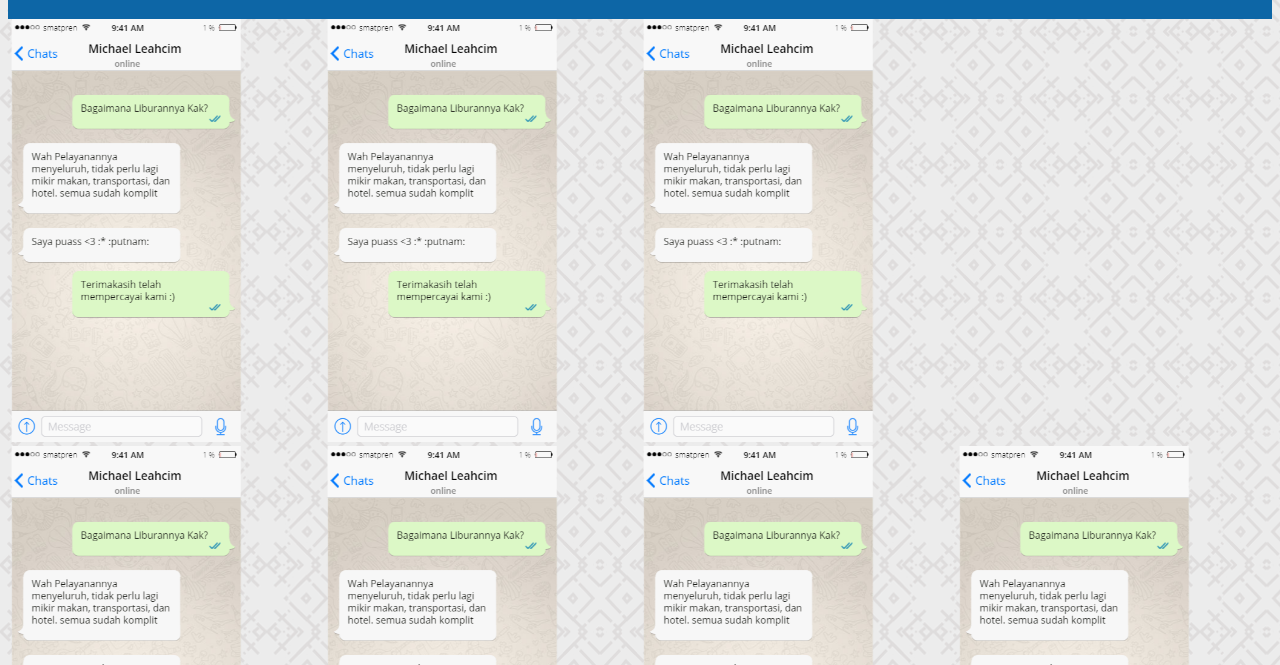
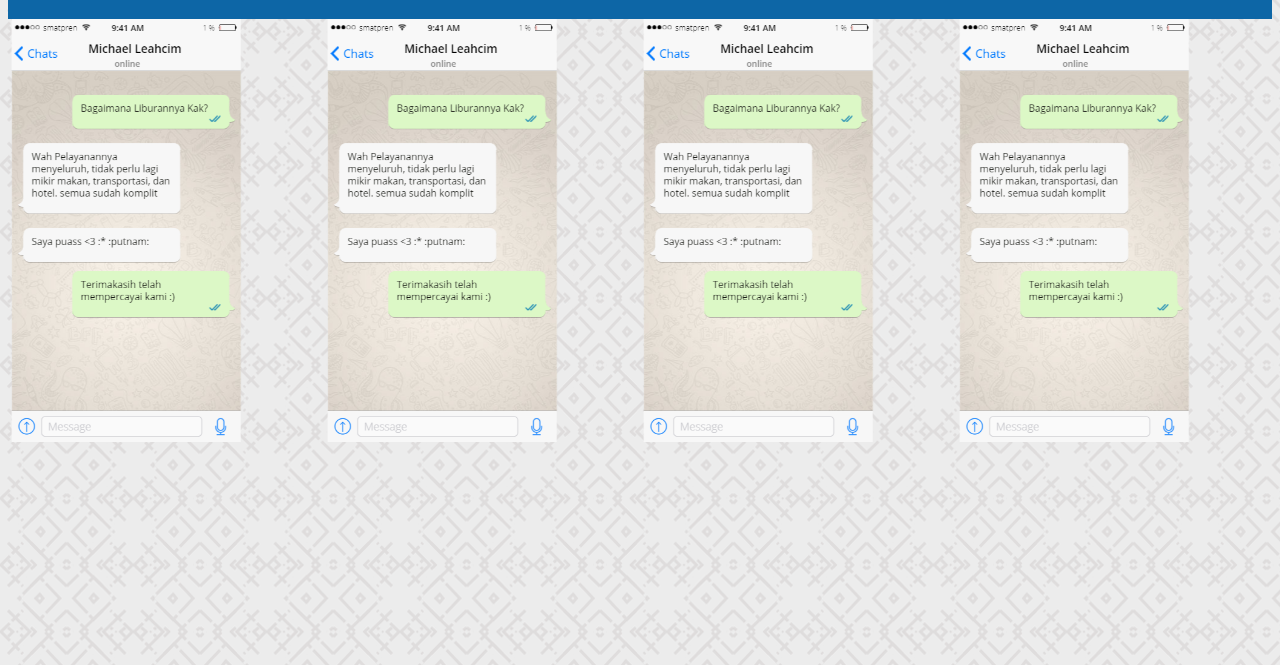
Before and after one commit to Aldimilansyahputra/Aldimilansyahprogress2, a plain HTML site: page testimoni.html in a window 1280 px wide. Shown: the part 135-800 px from the top of the page. Drawn offline with Linux system fonts and the light colour scheme.

Commit message:
Update testimoni.html

```diff
--- a/testimoni.html
+++ b/testimoni.html
@@ -19,17 +19,6 @@
       </nav>
     </div>
   </header>
-  <div class="row">
-      <div class="column2">
-      <img src="wq.png"  width="75%">
-      </div>
-      <div class="column2">
-        <img src="wq.png"  width="75%">
-      </div>
-      <div class="column2">
-      <img src="wq.png"  width="75%">
-	</div>
-</div>
 <div class="row">
 	<div class="column2">
 	<img src="wq.png"  width="75%">
```
